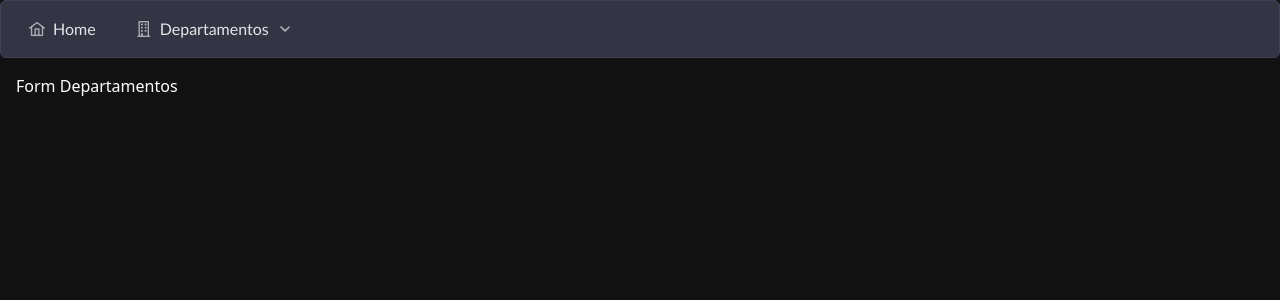
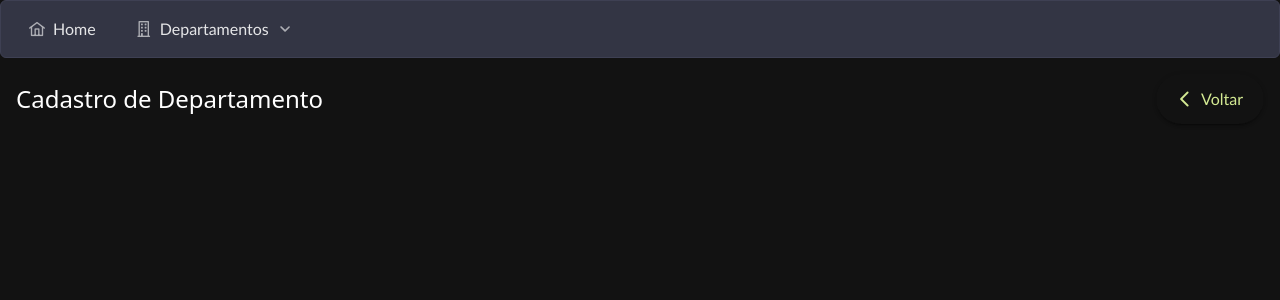
Before and after one commit to csfeijo/tt-projeto-final-fs, a React (Vite) app: page /departamentos/new in a window 1280 px wide. Shown: the top 300 px of the page. Built offline with nearby package versions, Linux system fonts and the light colour scheme.

Commit message:
feat: botoes de acao e refactor de header

```diff
--- a/src/App.tsx
+++ b/src/App.tsx
@@ -14,6 +14,7 @@ const App = () => {
           <Route path="departamentos">
             <Route index element={<ListaDepartamentos />} />
             <Route path="new" element={<FormDepartamentos />} />
+            <Route path="edit/:id_departamento" element={<FormDepartamentos />} />
           </Route>
           <Route path="*" element={<h1>Not Found</h1>} />
         </Routes>
--- /dev/null
+++ b/src/Components/Header/index.tsx
@@ -0,0 +1,32 @@
+import { Button } from 'primereact/button'
+import { useNavigate } from 'react-router'
+
+type Header = {
+  titulo: string,
+  botaoUrl: string,
+  botaoTitulo?: string,
+  icon: string,
+}
+
+const Header = ({ titulo, botaoUrl, icon, botaoTitulo }: Header) => {
+  const navigate = useNavigate()
+
+  return (
+    <div className="flex justify-between items-center pb-4">
+      <h1 className="text-2xl">{titulo}</h1>
+      <Button
+        severity='secondary'
+        icon={`pi ${icon}`}
+        text
+        raised
+        rounded
+        label={botaoTitulo}
+        onClick={() => {
+          navigate(botaoUrl)
+        }}
+      />
+    </div>
+  )
+}
+
+export default Header
--- a/src/Pages/Departamentos/FormDepartamentos.tsx
+++ b/src/Pages/Departamentos/FormDepartamentos.tsx
@@ -1,7 +1,15 @@
+import Header from '../../Components/Header'
+
 const FormDepartamentos = () => {
+
   return (
     <>
-    Form Departamentos
+      <Header
+        titulo="Cadastro de Departamento"
+        icon="pi-chevron-left"
+        botaoTitulo='Voltar'
+        botaoUrl="/departamentos"
+      />
     </>
   )
 }
--- a/src/Pages/Departamentos/ListaDepartamentos.tsx
+++ b/src/Pages/Departamentos/ListaDepartamentos.tsx
@@ -1,8 +1,11 @@
 import { useEffect, useState, useTransition } from 'react'
+import { useNavigate } from 'react-router'
 import { DataTable } from 'primereact/datatable'
 import { Column } from 'primereact/column'
+import { Message } from 'primereact/message'
+import { Button } from 'primereact/button'
+import Header from '../../Components/Header'
 import listaDepartamentos from '../../Services/Departamentos/listaDepartamentos'
-import { Message } from 'primereact/message'
 
 type Departamento = {
   id_departamento: number,
@@ -11,6 +14,8 @@ type Departamento = {
 }
 
 const ListaDepartamentos = () => {
+  const navigate = useNavigate()
+
   const [departamentos, setDepartamentos] = useState<Departamento[]>([])
   const [loaded, setLoaded] = useState(false)
   const [error, setError] = useState('')
@@ -39,14 +44,29 @@ const ListaDepartamentos = () => {
     loadDepartamentos()
   }, [loaded])
 
+  // Template dos botões de ação
+  const templateAcoes = (departamento: Departamento) => {
+
+    return (
+      <div className='flex justify-between'>
+        <Button icon="pi pi-pencil" rounded text raised severity="info" onClick={() => {
+          navigate(`/departamentos/edit/${departamento.id_departamento}`)
+        }}/>
+        <Button icon="pi pi-trash" rounded text raised severity="danger" onClick={() => {
+          alert(`Excluir departamento: ${departamento.nome}?`)
+        }}/>
+      </div>
+    )
+  }
+
   return (
     <>
-      <h1 className="text-2xl pb-4">Lista Departamentos</h1>
+      <Header botaoUrl='/departamentos/new' titulo="Listagem de Deptos" icon="pi-plus"/>
       <DataTable value={departamentos} showGridlines paginator rows={5} loading={!loaded} className="table-fixed w-full">
         <Column headerClassName="w-[8%]" bodyClassName="w-[8%]" field="id_departamento" header="ID"></Column>
         <Column headerClassName="w-[50%]" bodyClassName="w-[50%]" className="w-1/2" field="nome" header="Nome"></Column>
         <Column headerClassName="w-[25%]" bodyClassName="w-[25%]" className="w-1/4" field="sigla" header="Sigla"></Column>
-        <Column headerClassName="w-[12%]" bodyClassName="w-[12%]" className="w-1/2" header="Ação"></Column>
+        <Column headerClassName="w-[12%]" bodyClassName="w-[12%]" className="w-1/2" header="Ação" body={templateAcoes}></Column>
       </DataTable>
       <Message hidden={!error} text={error} severity='error' className='w-full'/>
     </>
```
Also changed, not shown: 1 other file (tests, documents, lock files or other folders).
